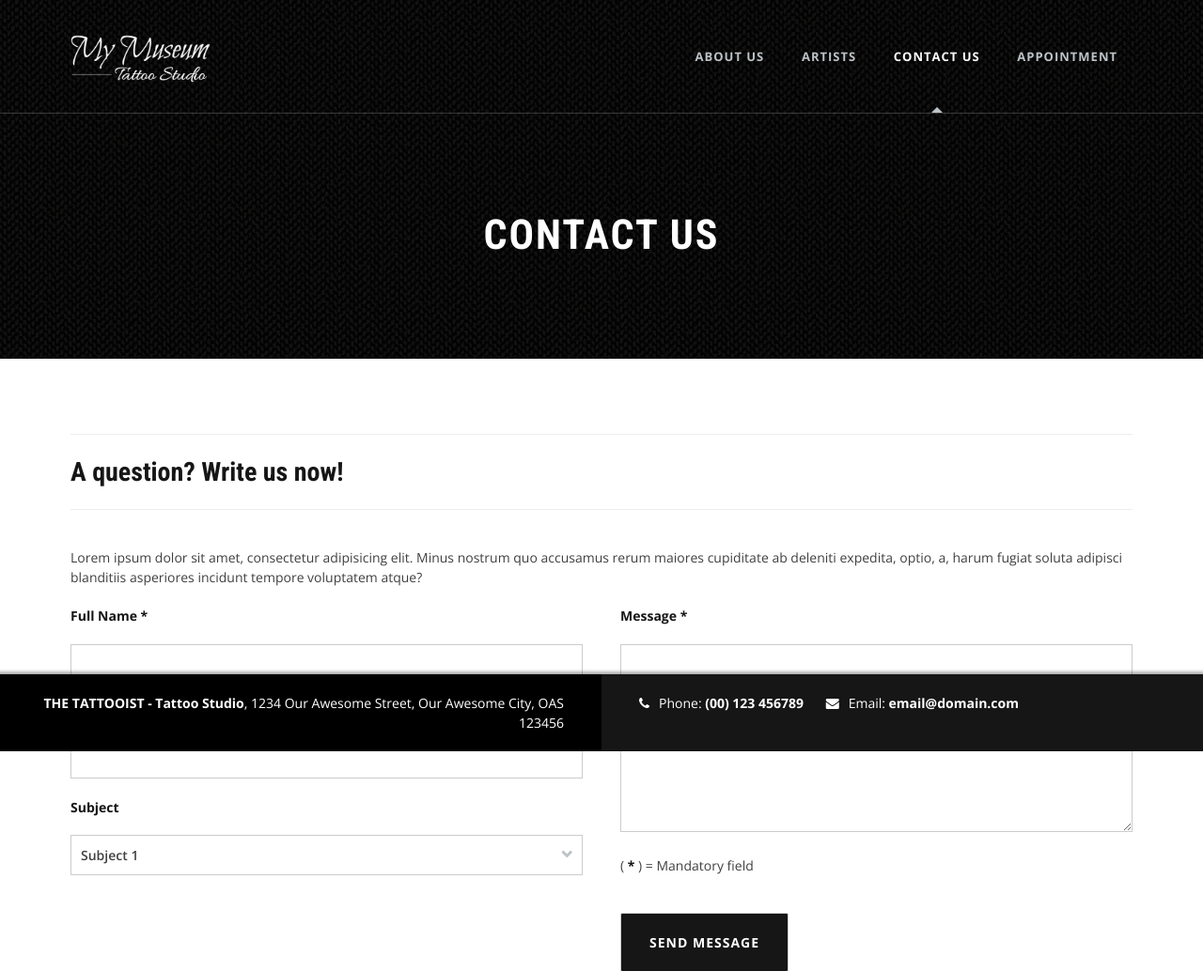
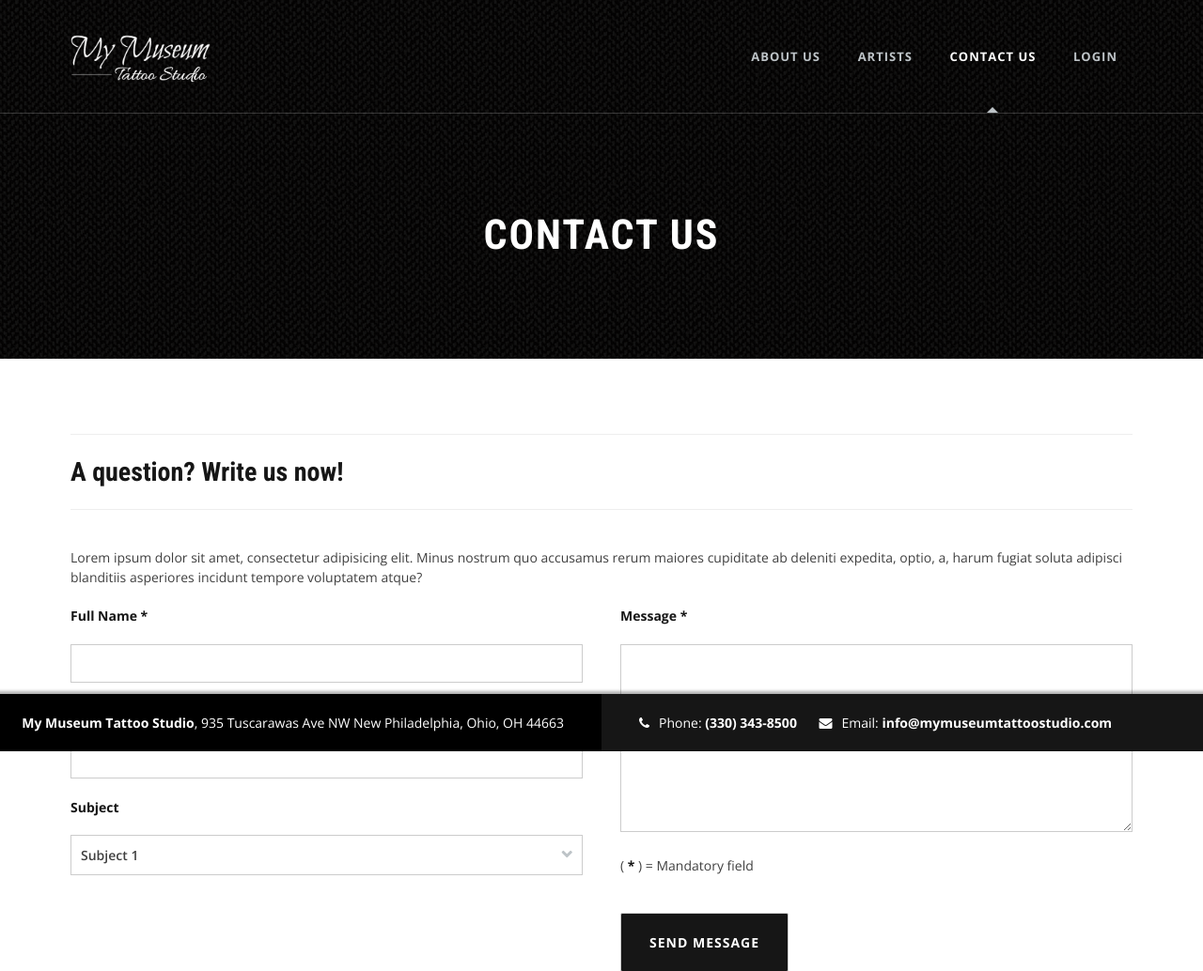
Before and after one commit to shabad/Artist-Management, a PHP site: page /contact.php in a window 1280 px wide. Shown: the top 1034 px of the page at 94% size. Run offline with PHP 8.4, Linux system fonts and the light colour scheme.

Commit message:
UI Changes

```diff
--- a/admin/app/views/home.php
+++ b/admin/app/views/home.php
@@ -1,6 +1,7 @@
 <?php
    include('../../session.php');
 ?>
+<title>Home - Admin Area</title>
 <div class="jumbotron text-center">
     <h1>Hey <?php  echo ucwords($fname); echo "!"  ?>  </h1>
     <p>This is the admin area..</p>
--- a/admin/app/views/newuser.php
+++ b/admin/app/views/newuser.php
@@ -4,7 +4,7 @@
 
 
 <!--  -->
-
+<title>Create User</title>
 <div class="jumbotron text-center">
     <h3>Create a new User </h3>
     <br>
--- a/admin/app/views/users.php
+++ b/admin/app/views/users.php
@@ -4,7 +4,7 @@
 
 
 <!--  -->
-
+<title>Manage Artists</title>
 <div class="jumbotron text-center">
     <h3>Artists </h3>
     <br>
--- a/artist/app/controllers/galleryCtrl.js
+++ b/artist/app/controllers/galleryCtrl.js
@@ -22,7 +22,7 @@
                           ];
 
  $scope.uploadFile = function(){
-    if($scope.category == null){
+    if($scope.category == null || $scope.category == ''){
         $scope.alerts.push({type: 'danger', msg: 'Category cannot be empty'});
         return;
 
--- a/artist/app/views/gallery.php
+++ b/artist/app/views/gallery.php
@@ -2,6 +2,8 @@
    include('../../session.php');
 
 ?>
+
+<title>Upload Images</title>
 
  <meta name="viewport" content="width=device-width, initial-scale=1">
 
@@ -28,7 +30,7 @@
     <div class="row">
     <form>
   <div class="col-sm-4"><input type="file" file-model="myFile" id = "myfile" name = "myfile"/></div>
-  <div class="col-sm-8"><input type="text" class = "form-control" ng-model="category"></div>
+  <div class="col-sm-8"><input type="text" class = "form-control" ng-model="category" placeholder="Category"></div>
 </div>
 
 
--- a/artist/app/views/home.php
+++ b/artist/app/views/home.php
@@ -1,6 +1,7 @@
 <?php
    include('../../session.php');
 ?>
+<title>Home</title>
 <div class="jumbotron text-center">
     <h1>Hey <?php  echo ucwords($fname); echo "!"  ?>  </h1>
     <p>This is your area, use the navigation bar to see the things you can do.</p>
--- a/artist/app/views/images.php
+++ b/artist/app/views/images.php
@@ -1,7 +1,7 @@
 <?php
    include('../../session.php');
 ?>
-
+<title>My Work</title>
 <script type="text/javascript">
     function getRandomSize(min, max) {
   return Math.round(Math.random() * (max - min) + min);
--- a/artist/app/views/profile.php
+++ b/artist/app/views/profile.php
@@ -2,7 +2,7 @@
    include('../../session.php');
 ?>
 
-
+<title>Profile Edit</title>
 <!--  -->
 
 <div class="jumbotron text-center">
--- a/contact.php
+++ b/contact.php
@@ -15,10 +15,11 @@
                 <!-- ============ Contacts Bar - START ============ -->
 
                 <div id="contacts-bar" class="row">
-                    <div class="address col-md-6"><strong>THE TATTOOIST - Tattoo Studio</strong>, 1234 Our Awesome Street, Our Awesome City, OAS 123456</div>
+                    <div class="address col-md-6"><strong>My Museum Tattoo Studio</strong>, 935 Tuscarawas Ave NW
+New Philadelphia, Ohio, OH 44663</div>
                     <div class="other col-md-6">
-                        <span class="contact"><i class="fa fa-phone"></i>Phone: <strong>(00) 123 456789</strong></span>
-                        <span class="contact"><i class="fa fa-envelope"></i>Email: <a href="mailto:email@domain.com"><strong>email@domain.com</strong></a></span>
+                       <span class="contact"><i class="fa fa-phone"></i>Phone: <strong>(330) 343-8500</strong></span>
+                       <span class="contact"><i class="fa fa-envelope"></i>Email: <a href="mailto:email@domain.com"><strong>info@mymuseumtattoostudio.com</strong></a></span>
                     </div>
                 </div>
 
--- a/include/title.php
+++ b/include/title.php
@@ -8,7 +8,7 @@ if ($basename == "/index.php"){
 
 }
 elseif ($basename == "/artists.php"){
-	$title = "Artitsts";
+	$title = "Artists";
 	$heading = "Artists";
 }
 elseif ($basename == "/about.php"){
@@ -29,6 +29,10 @@ elseif ($basename == "/appointment.php"){
 	$title = "Appointment";
 	$heading = "Appointments";
 }
+elseif ($basename == "/login.php"){
+	$title = "Login";
+	$heading = "Login";
+}
 else{
 	$title = "f";
 }
--- a/template/header.php
+++ b/template/header.php
@@ -48,8 +48,8 @@ require("{$server}/include/title.php");
                                 <a title="Contact" href="contact.php">Contact Us</a>
                                 </li>
 
-                                <li class=<?php  if ($basename == "/appointment.php"){echo "selected";}    ?>>
-                                <a title="Appointment Page" href="appointment.php">Appointment</a>
+                                <li class=<?php  if ($basename == "/login.php"){echo "selected";}    ?>>
+                                <a title="Login" href="login.php">Login</a>
                                 </li>
                             </ul>
                         </nav>
```
Also changed, not shown: artist/index.php (+2 -6 lines), index.php (+6 -5 lines), artist/server/uploads/CRWYAAEAAQAAAAAAAAsEAAAAJDg4ZTU3MjI0LWYzOTQtNDc4Ny1hMjFkLTYyMDM3MWQzZTUyNw.jpg (added).
